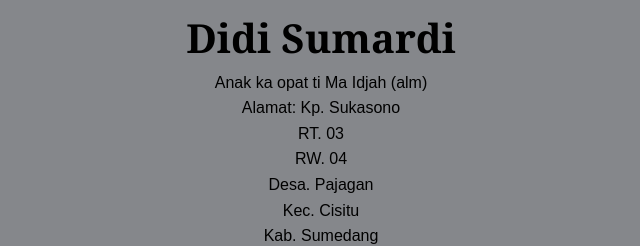
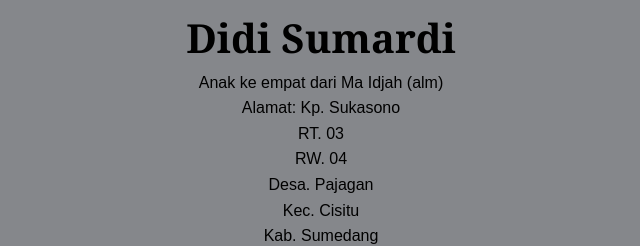
Before and after one commit to sahuap28-arch/sumarna, a plain HTML site: page anak/didi.html in a window 1280 px wide. Shown: the part 120-366 px from the top of the page, 319-959 px from the left. Drawn offline with Linux system fonts and the light colour scheme.

Commit message:
Update didi.html

```diff
--- a/anak/didi.html
+++ b/anak/didi.html
@@ -24,7 +24,7 @@
     <section class="profile-header" id="hero">
         <div class="container">
             <h1>Didi Sumardi</h1>
-            <p class="subtitle">Anak ka opat ti Ma Idjah (alm)</p>
+            <p class="subtitle">Anak ke empat dari Ma Idjah (alm)</p>
             <p>Alamat: Kp. Sukasono<br>RT. 03<br>RW. 04
                 <br>Desa. Pajagan<br>Kec. Cisitu<br>Kab. Sumedang
                 <br>Jawa Barat, Indonesia
```
